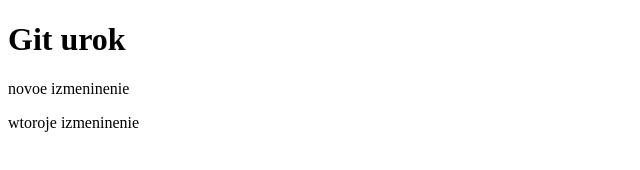
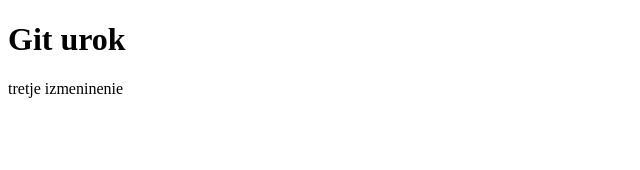
Before and after one commit to Darenth/TestGit, a plain HTML site: page index.html in a window 1280 px wide. Shown: the whole page, without its empty margins (0-640 px from the left). Drawn offline with Linux system fonts and the light colour scheme.

Commit message:
Third commit

```diff
--- a/index.html
+++ b/index.html
@@ -5,7 +5,7 @@
 </head>
 <body>
 <h1>Git urok</h1
-<p> novoe izmeninenie</p>
-<p> wtoroje izmeninenie</p>
+<p> tretje izmeninenie</p>
+
 </body>
 </html>
```
